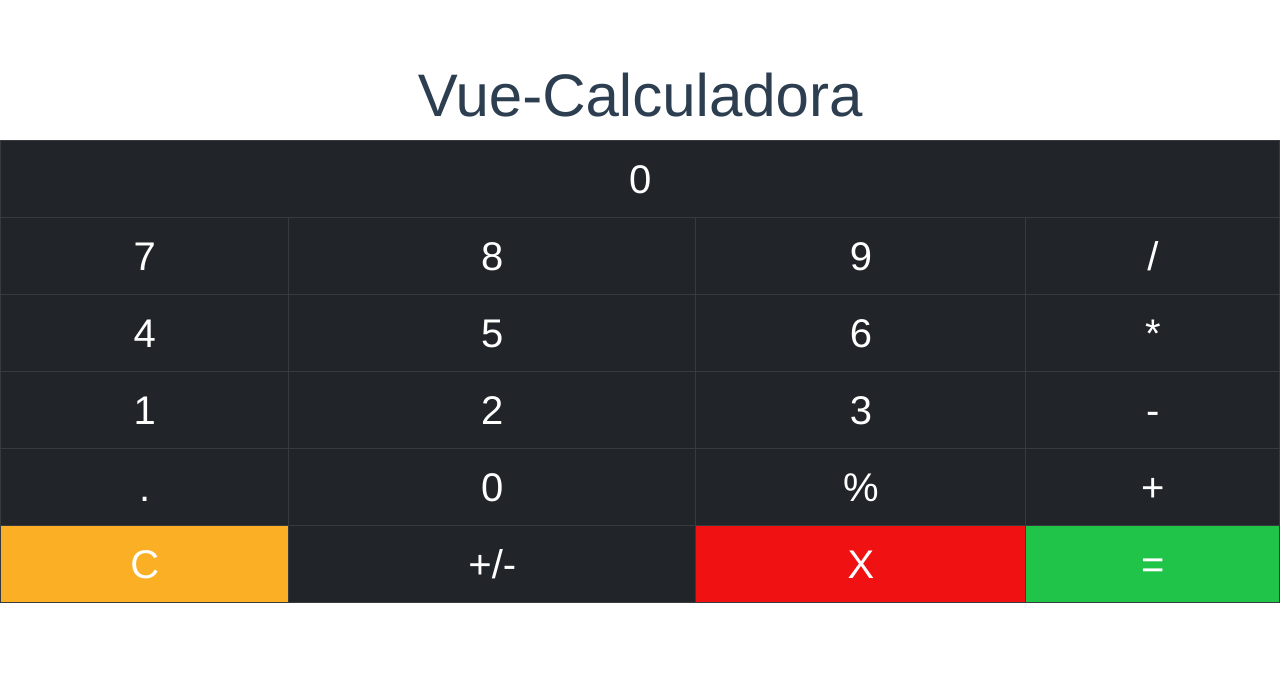
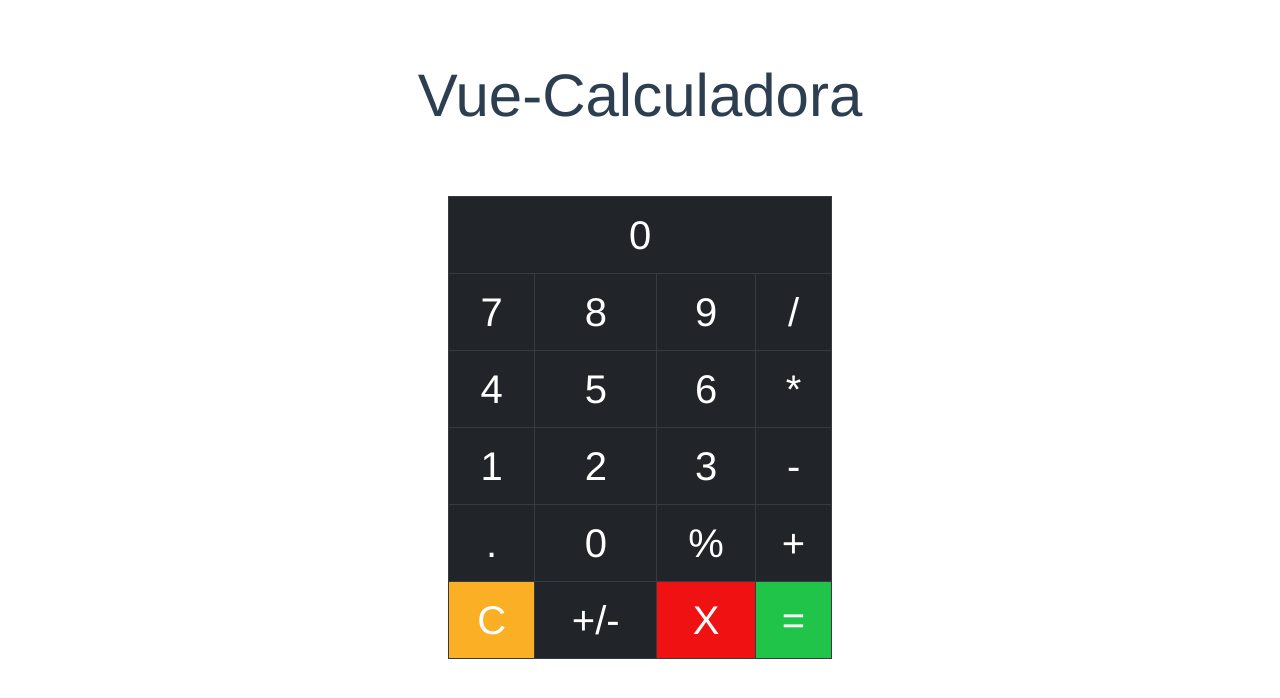
Before and after one commit to AndersPaulino/Calculadora, a Vue app: page / in a window 1280 px wide. Shown: the top 698 px of the page. Built offline with nearby package versions, Linux system fonts and the light colour scheme.

Commit message:
Correção de responsividade

```diff
--- a/src/components/CalculadoraComponet.vue
+++ b/src/components/CalculadoraComponet.vue
@@ -193,6 +193,12 @@ export default {
 
 <!-- Add "scoped" attribute to limit CSS to this component only -->
 <style scoped>
+table{
+  height: 90%;
+  width: 30%;
+  margin-top: 5%;
+  margin-left: 35%;
+}
 td {
   user-select: none;
 }
@@ -234,4 +240,12 @@ li {
 a {
   color: #42b983;
 }
+@media (max-width: 767px) {  /* Altere o valor conforme necessário para se adequar à largura do celular */
+  table {
+    height: auto;
+    width: 100%;
+    margin-top: 10px;
+    margin-left: 0;
+  }
+}
 </style>
```
